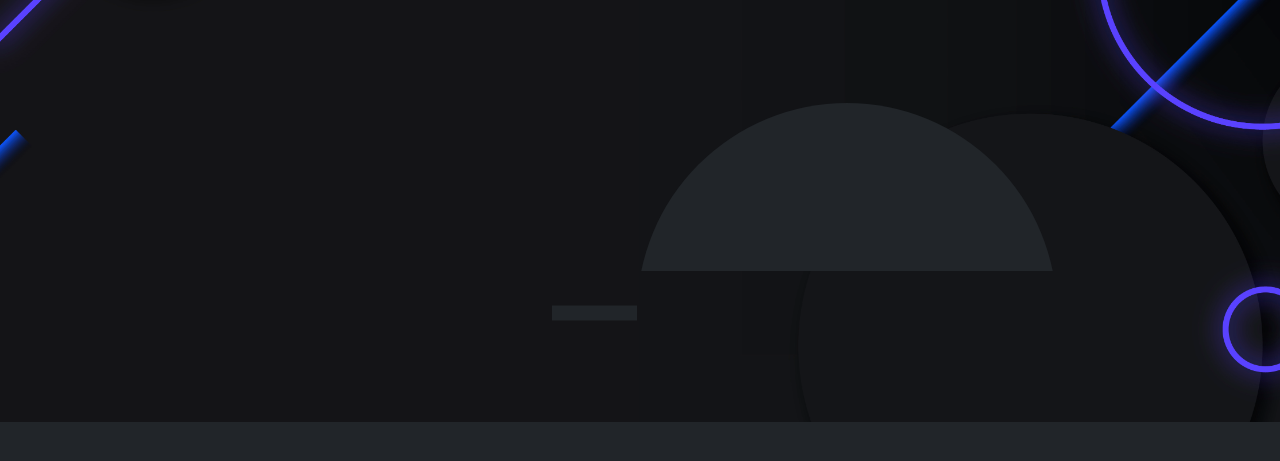
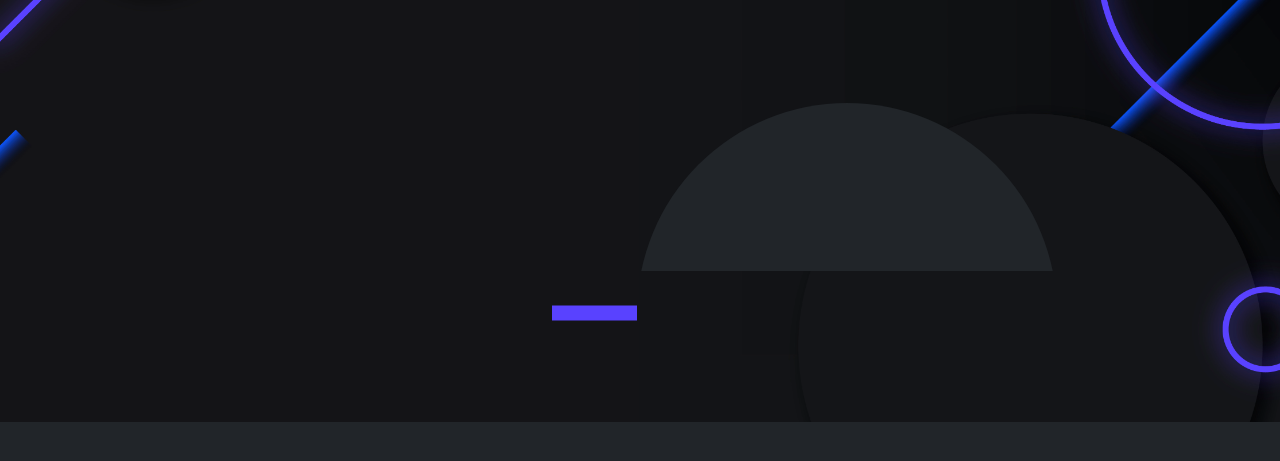
Before and after one commit to MaciejWilczek/strona, a plain HTML site: page index.html in a window 1280 px wide. Shown: the part 535-996 px from the top of the page. Drawn offline with nearby package versions, Linux system fonts and the light colour scheme.

Commit message:
Zmiana koloru wskaźnika scrollbara

```diff
--- a/styl.css
+++ b/styl.css
@@ -103,7 +103,7 @@ article {
 }
 .kolo-scroll div{
     display: block;
-    background-color: #212529;
+    background-color: #5942ff;
     width: 85px;
     height: 15px;
     position: absolute;
```
